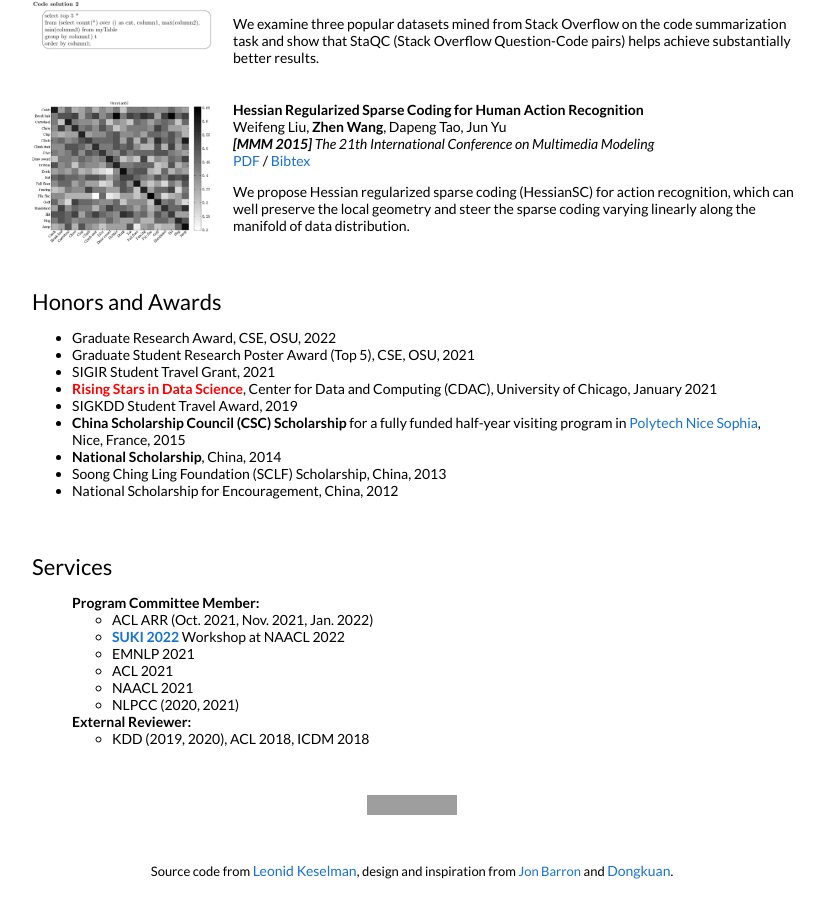
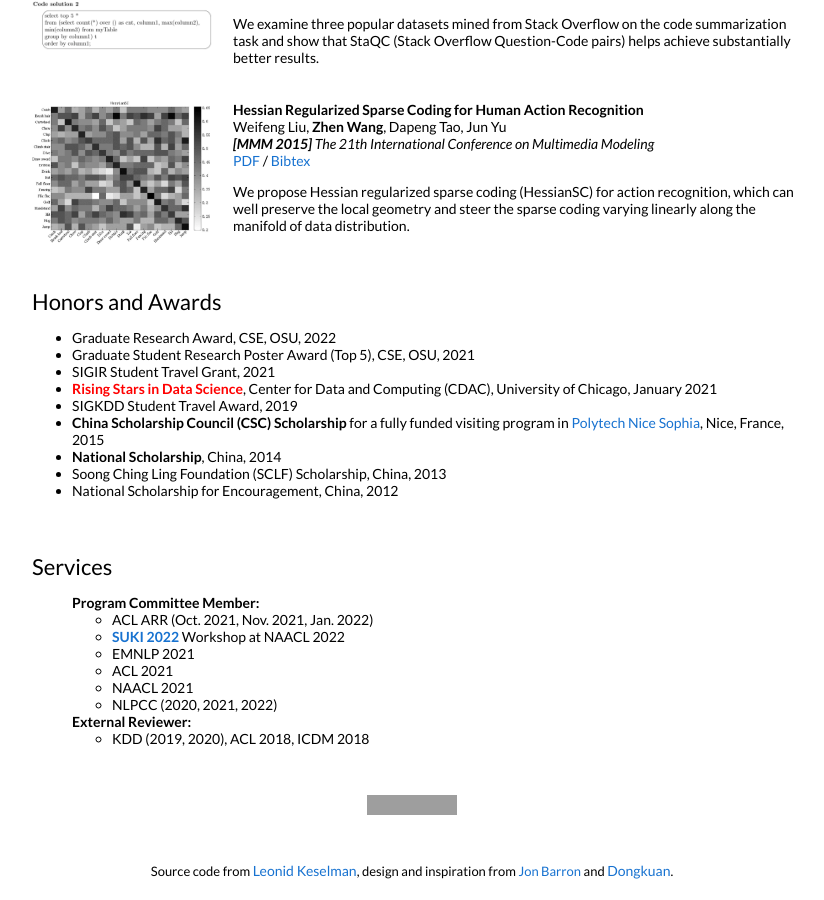
Before and after one commit to zhenwang9102/zhenwang9102.github.io, a Jekyll site: the page built from _posts/2019-06-02-venue.markdown, in a window 1280 px wide and 900 px high, scrolled down 2344 px. Shown: the whole window, without its empty margins (228-1052 px from the left). Built offline with Jekyll 4.4.1, drawn with Linux system fonts in a browser that asks for light colours; grey boxes are pictures that could not be loaded.

Commit message:
Update default.html

```diff
--- a/_layouts/default.html
+++ b/_layouts/default.html
@@ -387,7 +387,7 @@
                   SIGKDD Student Travel Award, 2019
                 </li>
                 <li>
-                  <b>China Scholarship Council (CSC) Scholarship</b> for a fully funded half-year visiting program in <a href="https://polytech.univ-cotedazur.fr/">Polytech Nice Sophia</a>, Nice, France, 2015
+                  <b>China Scholarship Council (CSC) Scholarship</b> for a fully funded visiting program in <a href="https://polytech.univ-cotedazur.fr/">Polytech Nice Sophia</a>, Nice, France, 2015
                 </li>
                 <li>
                   <b>National Scholarship</b>, China, 2014
@@ -426,7 +426,7 @@
                     NAACL 2021
                   </li>
                   <li>
-                    NLPCC (2020, 2021)
+                    NLPCC (2020, 2021, 2022)
                   </li>
                 </ul>
                 <b>External Reviewer:</b>
```
